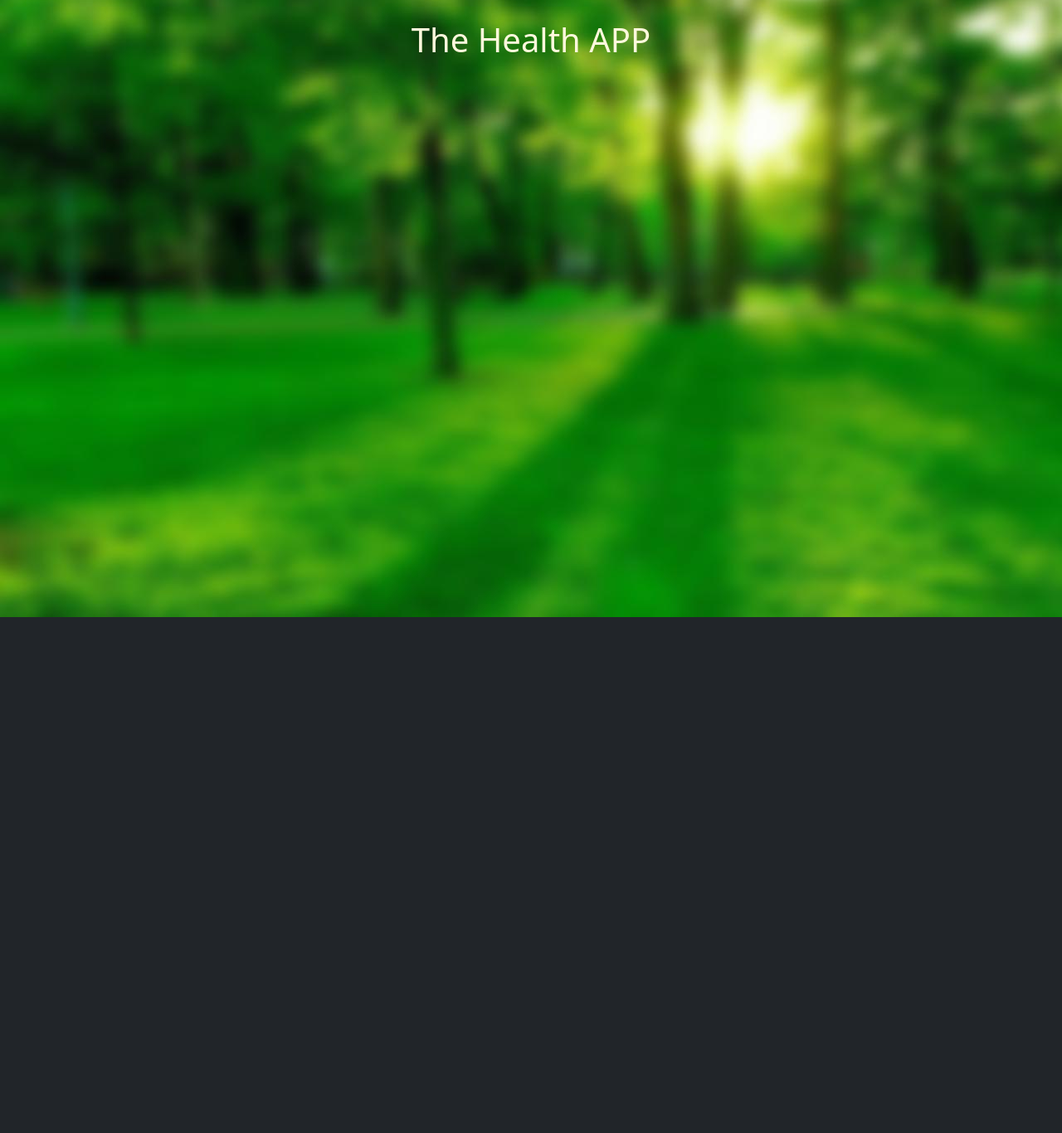
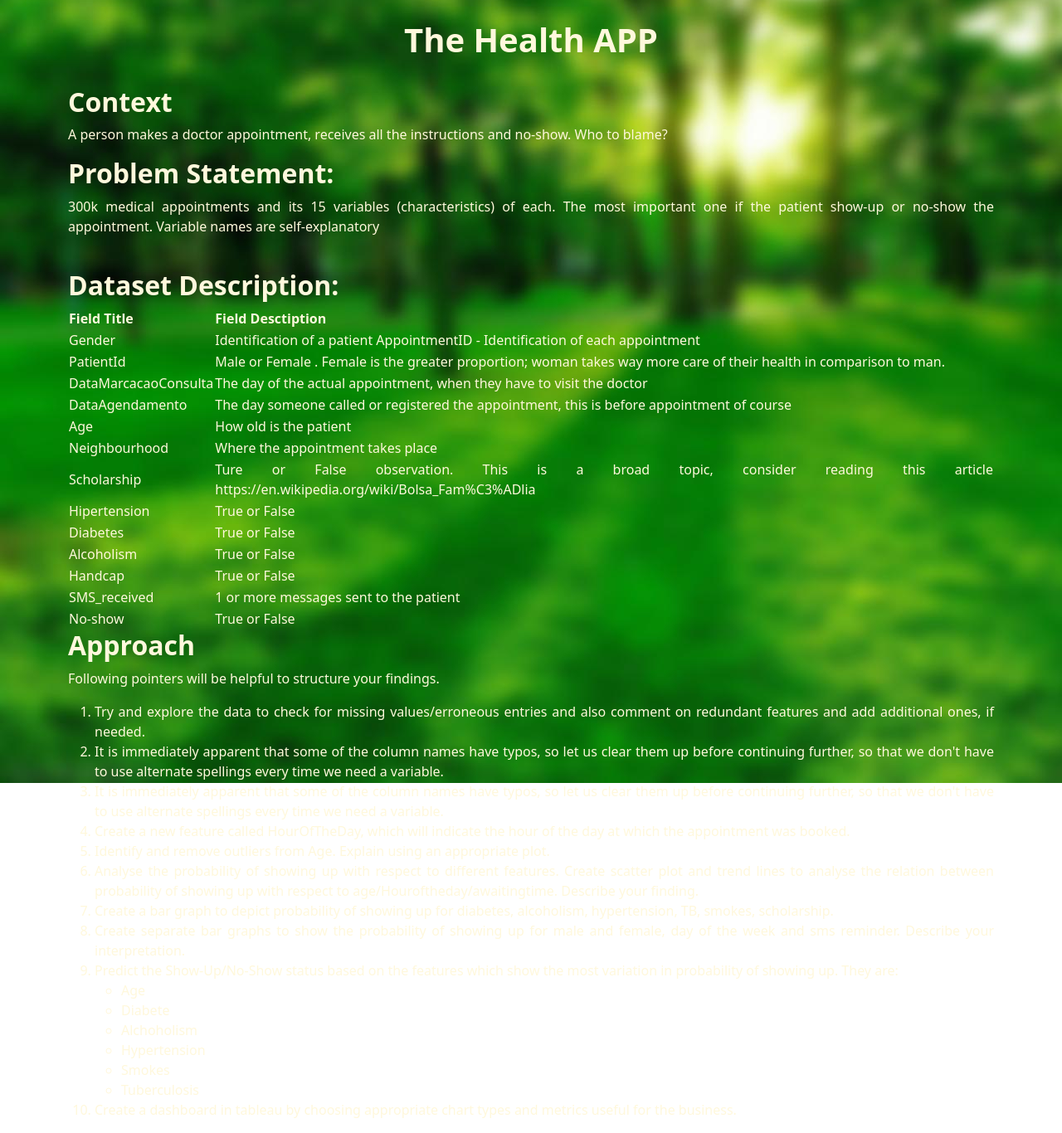
Before and after one commit to ranji-t/Heath-App, a Flask app: page / in a window 1280 px wide. Shown: the part 56-1422 px from the top of the page at 83% size. Before the commit the page ends 800 px from the top, so only its background shows below. Run offline with Flask 2, Linux system fonts and the light colour scheme.

Commit message:
templates/index.html compeately populated.

```diff
--- a/templates/index.html
+++ b/templates/index.html
@@ -4,5 +4,100 @@
 {% endblock title %}
 
 {% block content %}
-    <br><h1 align="center">The Health APP</h1>
+    <br><h1 align="center"><b>The Health APP</b></h1><br>
+    <div align="justify">
+        <h2><b>Context</b></h2>
+        <p>
+            A person makes a doctor appointment, receives all the instructions and no-show. Who to blame?
+        </p>
+
+        <h2><b>Problem Statement:</b></h2>
+        <p>
+            300k medical appointments and its 15 variables (characteristics) of each. The most important one if the patient show-up or no-show the appointment. Variable names are self-explanatory
+        </p><br>
+
+        <h2><b>Dataset Description:</b></h2>
+        <table>
+            <tr>
+                <th>Field Title</th>
+                <th>Field Desctiption</th>
+            </tr>
+            <tr>
+                <td>Gender</td>
+                <td>Identification of a patient AppointmentID - Identification of each appointment</td>
+            </tr>
+            <tr>
+                <td>PatientId</td>
+                <td>Male or Female . Female is the greater proportion; woman takes way more care of their health in comparison to man.</td>
+            </tr>
+            <tr>
+                <td>DataMarcacaoConsulta</td>
+                <td>The day of the actual appointment, when they have to visit the doctor</td>
+            </tr>
+            <tr>
+                <td>DataAgendamento</td>
+                <td>The day someone called or registered the appointment, this is before appointment of course</td>
+            </tr>
+            <tr>
+                <td>Age</td>
+                <td>How old is the patient</td>
+            </tr>
+            <tr>
+                <td>Neighbourhood</td>
+                <td>Where the appointment takes place</td>
+            </tr>
+            <tr>
+                <td>Scholarship</td>
+                <td>Ture or False observation. This is a broad topic, consider reading this article https://en.wikipedia.org/wiki/Bolsa_Fam%C3%ADlia</td>
+            </tr>
+            <tr>
+                <td>Hipertension</td>
+                <td>True or False</td>
+            </tr>
+            <tr>
+                <td>Diabetes</td>
+                <td>True or False</td>
+            </tr>
+            <tr>
+                <td>Alcoholism</td>
+                <td>True or False</td>
+            </tr>
+            <tr>
+                <td>Handcap</td>
+                <td>True or False</td>
+            </tr>
+            <tr>
+                <td>SMS_received</td>
+                <td>1 or more messages sent to the patient</td>
+            </tr>
+            <tr>
+                <td>No-show</td>
+                <td>True or False</td>
+            </tr>
+        </table>
+
+        <h2><b>Approach </b></h2>
+        <p>Following pointers will be helpful to structure your findings.</p>
+        <ol>
+            <li>Try and explore the data to check for missing values/erroneous entries and also comment on redundant features and add additional ones, if needed.</li>
+            <li>It is immediately apparent that some of the column names have typos, so let us clear them up before continuing further, so that we don't have to use alternate spellings every time we need a variable.</li>
+            <li>It is immediately apparent that some of the column names have typos, so let us clear them up before continuing further, so that we don't have to use alternate spellings every time we need a variable.</li>
+            <li>Create a new feature called HourOfTheDay, which will indicate the hour of the day at which the appointment was booked.</li>
+            <li>Identify and remove outliers from Age. Explain using an appropriate plot.</li>
+            <li>Analyse the probability of showing up with respect to different features. Create scatter plot and trend lines to analyse the relation between probability of showing up with respect to age/Houroftheday/awaitingtime. Describe your finding.</li>
+            <li>Create a bar graph to depict probability of showing up for diabetes, alcoholism, hypertension, TB, smokes, scholarship.</li>
+            <li>Create separate bar graphs to show the probability of showing up for male and female, day of the week and sms reminder. Describe your interpretation.
+            <li>Predict the Show-Up/No-Show status based on the features which show the most variation in probability of showing up. They are:</li>
+                <ul>
+                    <li>Age</li>
+                    <li>Diabete</li>
+                    <li>Alchoholism</li>
+                    <li>Hypertension</li>
+                    <li>Smokes</li>
+                    <li>Tuberculosis</li>
+                </ul>
+            </li>
+            <li>Create a dashboard in tableau by choosing appropriate chart types and metrics useful for the business.</li>
+        </ol>
+    </div>
 {% endblock content %}
```
